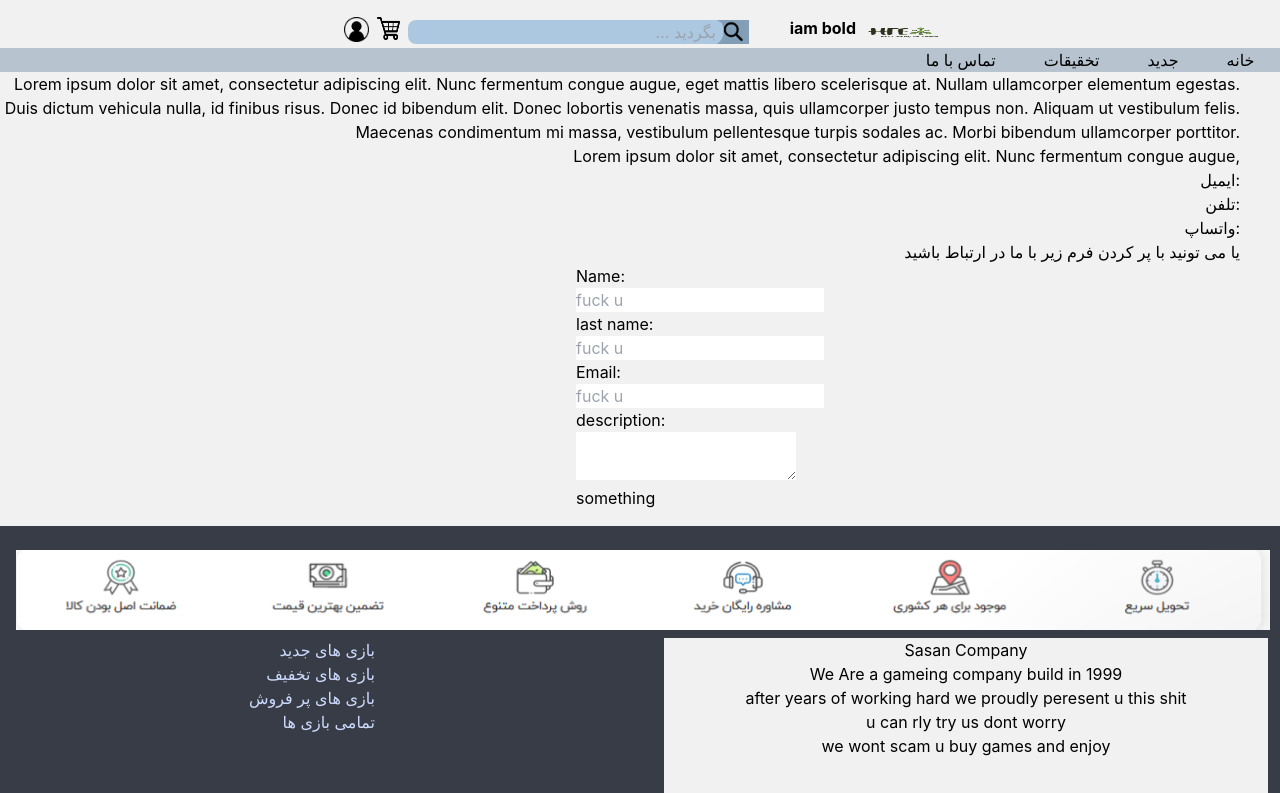
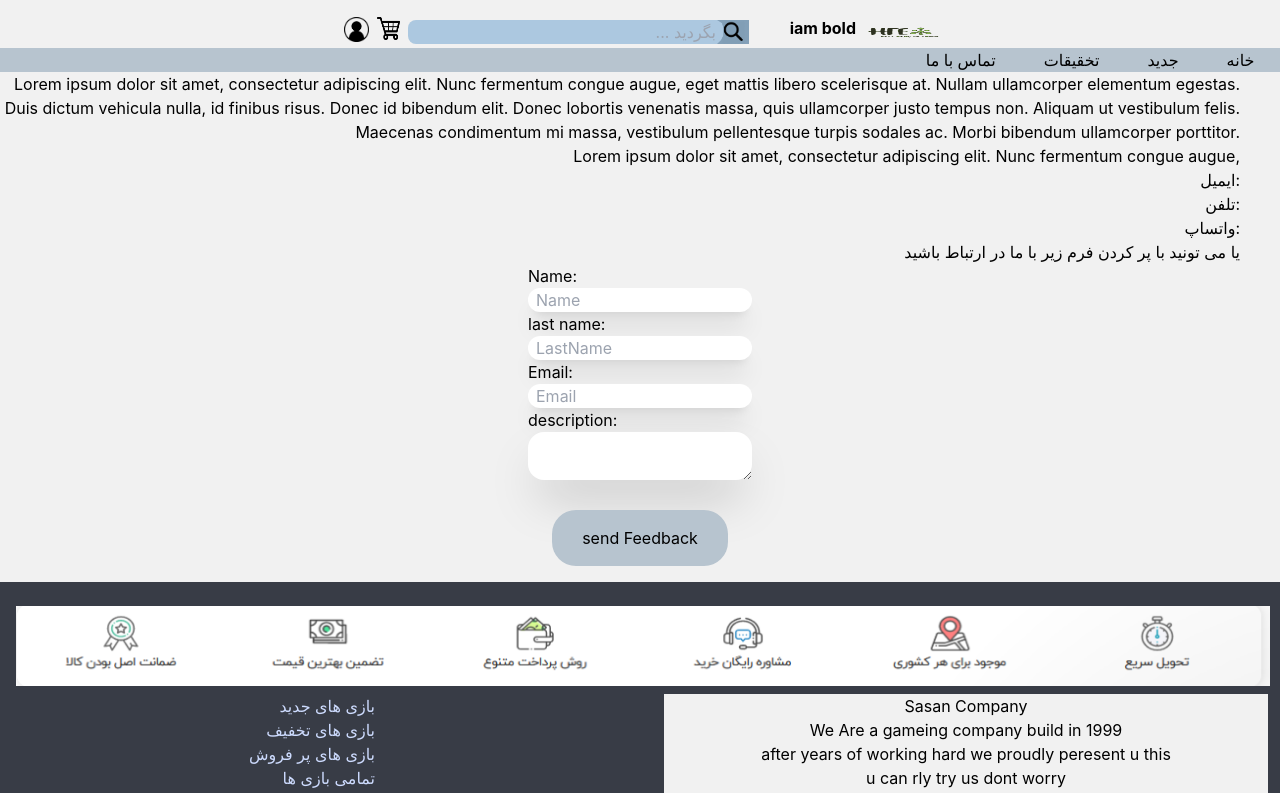
Before and after one commit to Sasan-Pt/ShopPractice, a Next.js app: page /contact in a window 1280 px wide. Shown: the top 793 px of the page. Built offline with nearby package versions, Linux system fonts and the light colour scheme; no server answers.

Commit message:
its done

```diff
--- a/components/Footer/mainFooter.tsx
+++ b/components/Footer/mainFooter.tsx
@@ -11,7 +11,7 @@ const MainFooter = () => {
       <div className="mt-8">
         <div className="flex flex-wrap">
           <div
-            className="flex basis-1/2  items-center justify-center text-white"
+            className="flex basis-1/2  items-center justify-center text-white finalPhase:basis-full"
             style={{ direction: "rtl" }}
           >
             <div className="mr-4 grid  grid-cols-footer grid-rows-nowork">
@@ -63,7 +63,7 @@ const MainFooter = () => {
                   </div>
                 </div>
               </div>
-              <div className="col-start-1 row-start-3 flex fourthPhase:hidden">ایمیل:</div>
+              <div className="col-start-1 row-start-3 flex fourthPhase:hidden ">ایمیل:</div>
 
               <div className="col-start-1 row-start-4 flex">
                 ما را در شبکه های اجتماعی دنبال کنید
@@ -95,18 +95,18 @@ const MainFooter = () => {
               </div>
             </div>
           </div>
-          <div className=" basis-1/2" style={{ direction: "rtl" }}>
+          <div className=" basis-1/2 finalPhase:hidden" style={{ direction: "rtl" }}>
             <div className="mr-3 ml-6 h-[85%] bg-mainBgColor">
               <h1 className="flex items-center justify-center">
                 Sasan Company
               </h1>
-              <div className="flex flex-col items-center justify-center text-center">
+              <div className="flex flex-col items-center justify-center text-center ">
                 <p>We Are a gameing company build in 1999</p>
                 <p>
-                  after years of working hard we proudly peresent u this shit
+                  after years of working hard we proudly peresent u this
                 </p>
                 <p>u can rly try us dont worry</p>
-                <p> we wont scam u buy games and enjoy</p>
+                <p> u buy games and enjoy</p>
               </div>
             </div>
           </div>
--- a/components/Header/Header.tsx
+++ b/components/Header/Header.tsx
@@ -10,7 +10,6 @@ import Checkout from "../../pages/Checkout";
 
 const Header = (props: string | null | undefined) => {
   const [totalNumber, setTotalNumber] = useAtom(objectsAtom);
-  console.log(totalNumber.length);
 
   const [show, showState] = useAtom(showAtom);
   const [showMenuBar, setShowMenuBar] = useState(false);
--- a/pages/contact/index.tsx
+++ b/pages/contact/index.tsx
@@ -77,37 +77,52 @@ const Contacts = () => {
       </div>
       <form className="flex justify-center justify-items-center " onSubmit={formik.handleSubmit}>
         <div className="flex-col">
-          <div className="w-32 ">
+          <div>
+            <div>
             <label>Name:</label>
-            <input placeholder={"fuck u"} id={"firstName"} type={"firstName"} {...formik.getFieldProps('firstName')}/>
+            </div>
+            <input className="w-56 rounded-2xl pl-2 shadow-xl" placeholder={"Name"} id={"firstName"} type={"firstName"} {...formik.getFieldProps('firstName')}/>
             {formik.touched.firstName && formik.errors.firstName ? (
 
                 <div>{formik.errors.firstName}</div>
 
             ) : null}
 
+          </div>
+          <div>
+            <div>
             <label>last name:</label>
-            <input placeholder={"fuck u"} id={"lastName"} type={"lastName"} {...formik.getFieldProps('lastName')}/>
+            </div>
+            <input className="w-56 rounded-2xl pl-2 shadow-xl" placeholder={"LastName"} id={"lastName"} type={"lastName"} {...formik.getFieldProps('lastName')}/>
             {formik.touched.lastName && formik.errors.lastName ? (
 
                 <div>{formik.errors.lastName}</div>
 
             ) : null}
-
+          </div>
+          <div>
+            <div>
             <label htmlFor="email">Email:</label>
-            <input placeholder={"fuck u"} id={"email"} type={"email"}  {...formik.getFieldProps('email')}/>
+            </div>
+            <input className="w-56 rounded-2xl pl-2 shadow-xl" placeholder={"Email"} id={"email"} type={"email"}  {...formik.getFieldProps('email')}/>
             {formik.touched.email && formik.errors.email ? (
 
                 <div>{formik.errors.email}</div>
 
             ) : null}
+          </div>
+          <div>
+            <div>
+            <label>description:</label>
+            </div>
+            <textarea className="w-56 rounded-2xl pl-2 shadow-2xl" id={"description"} {...formik.getFieldProps('description')}/>
+          </div>
 
+          <div className="space-x-12">
+            <div className="flex justify-center justify-items-center mt-6">
+              <button type={"submit"} className="bg-firstColor w-44 rounded-3xl h-14">send Feedback</button>
+            </div>
 
-            <label>description:</label>
-            <textarea id={"description"} {...formik.getFieldProps('description')}/>
-          </div>
-          <div className="space-x-12">
-            <button type={"submit"}>something</button>
           </div>
         </div>
       </form>
--- a/tailwind.config.js
+++ b/tailwind.config.js
@@ -14,7 +14,8 @@ module.exports = {
         'firstPhase': {'max': '844px'},
         "secondPhase":{'max':"650px"},
         "thirdPhase":{"max":"403px"},
-        "fourthPhase":{"max":"530px"}
+        "fourthPhase":{"max":"530px"},
+        "finalPhase":{"max":"363px"}
       },
       colors: {
         firstColor: "#B7C4CF",
```
Also changed, not shown: components/Modal.tsx (+4 -9 lines), components/shareComponent/Carousel.tsx (+4 -12 lines).
